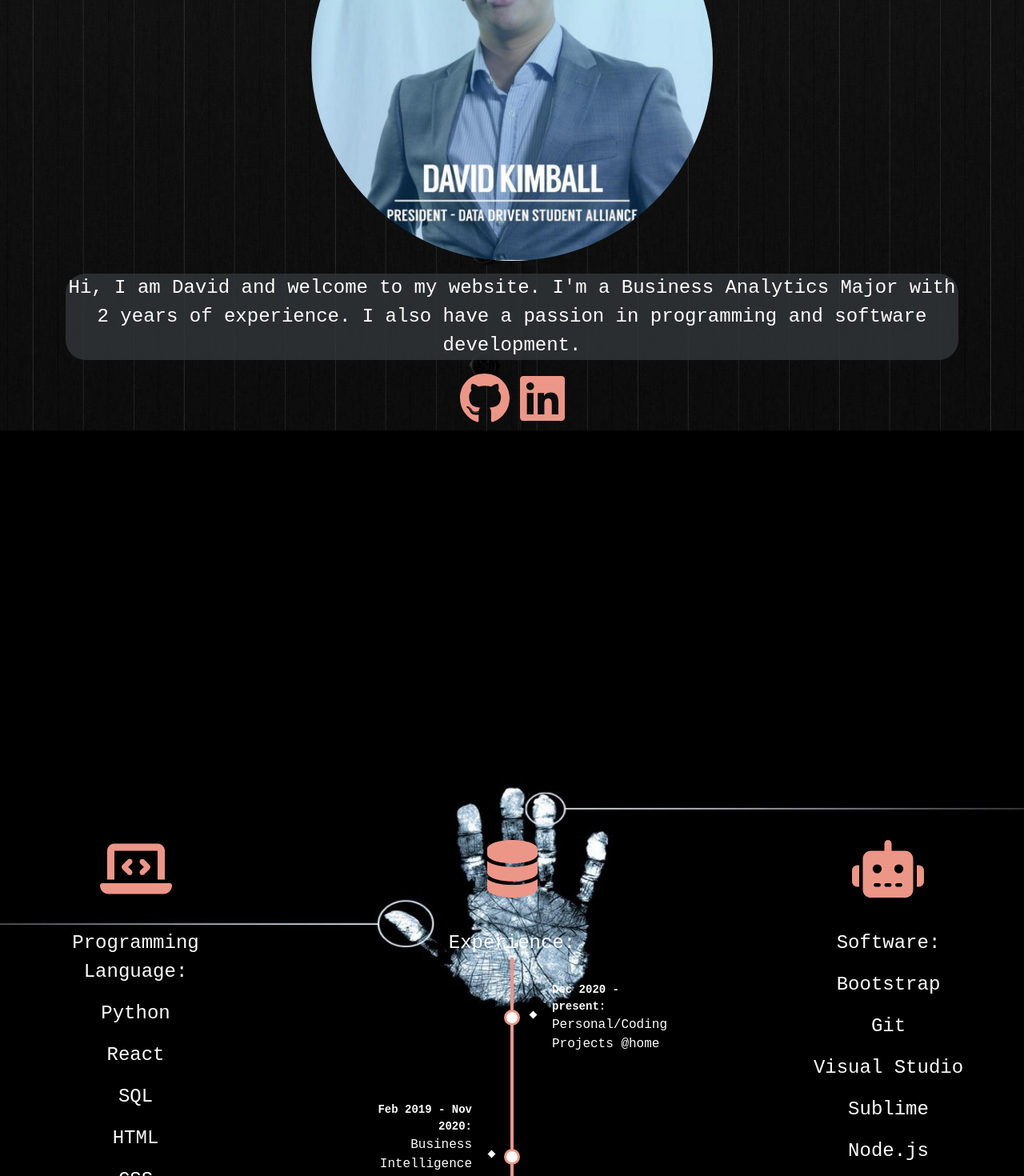
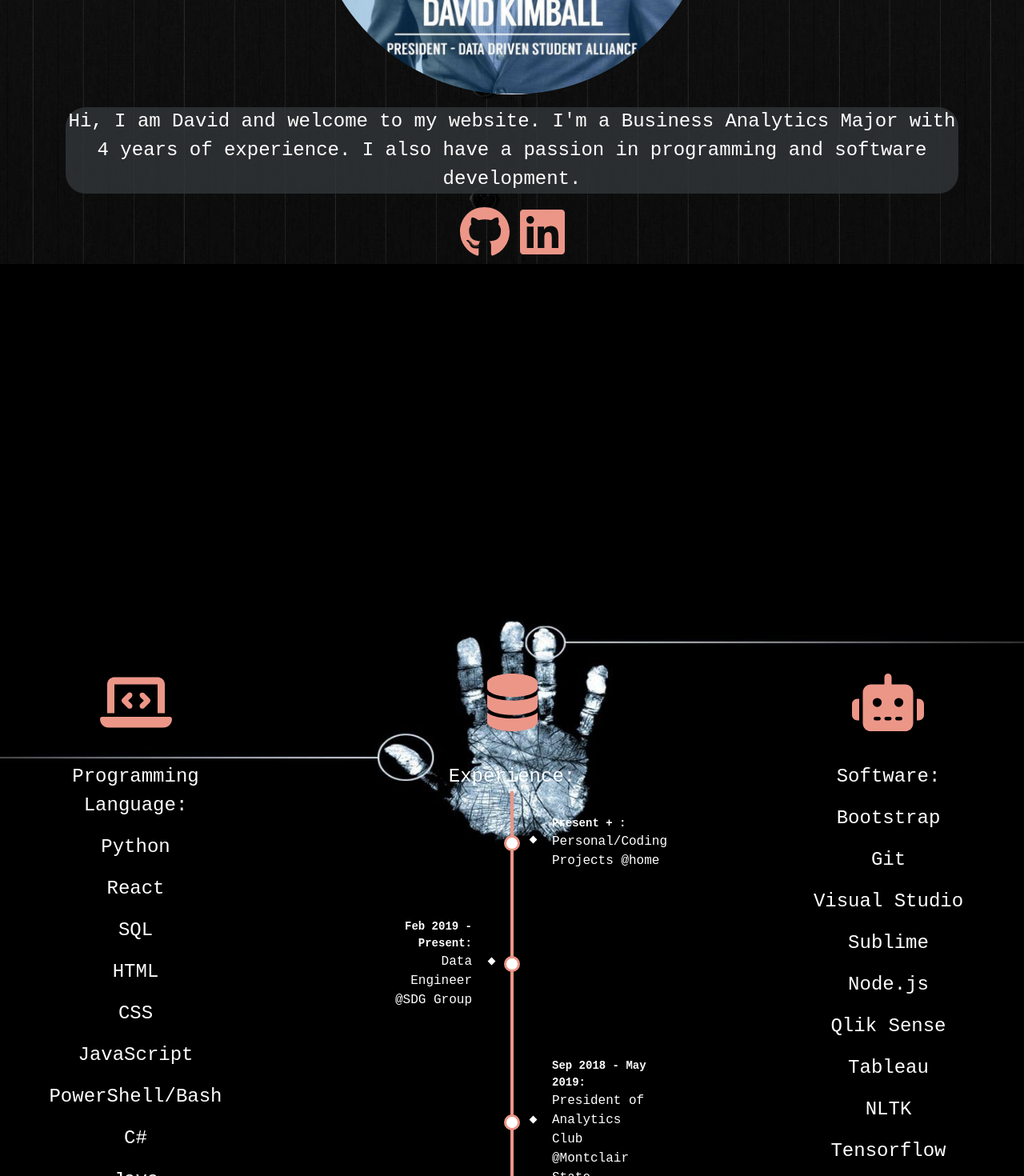
Before and after one commit to dkimb0526/my-web-portfolio, a React (Create React App) app: page / in a window 1280 px wide. Shown: the part 420-1890 px from the top of the page at 80% size. Built offline with nearby package versions, Linux system fonts and the light colour scheme.

Commit message:
remove main navigation/update info

```diff
--- a/src/components/layouts/Layouts.js
+++ b/src/components/layouts/Layouts.js
@@ -1,9 +1,9 @@
-import MainNavigation from "./MainNavigation";
+//import MainNavigation from "./MainNavigation";
 
 function Layout(props) {
   return (
     <div>
-      <MainNavigation />
+      {/* <MainNavigation /> */}
       <main>{props.children}</main>
     </div>
   );
--- a/src/components/layouts/WorkExpData.js
+++ b/src/components/layouts/WorkExpData.js
@@ -1,15 +1,15 @@
 const WorkExpData = [
   {
     text: "Personal/Coding Projects @home",
-    date: "Dec 2020 - present:",
+    date: "Present + :",
     category: {
       tag: "",
       color: "",
     },
   },
   {
-    text: "Business Intelligence consultant @SDG Group",
-    date: "Feb 2019 - Nov 2020:",
+    text: "Data Engineer @SDG Group",
+    date: "Feb 2019 - Present:",
     category: {
       tag: "",
       color: "",
--- a/src/components/pages/pagelayout/IntroOverview.js
+++ b/src/components/pages/pagelayout/IntroOverview.js
@@ -39,7 +39,7 @@ function OverviewIntro() {
               <Col md="auto">
                 <div className={Introclasses.introtext}>
                   Hi, I am David and welcome to my website. I'm a Business
-                  Analytics Major with 2 years of experience. I also have a
+                  Analytics Major with 4 years of experience. I also have a
                   passion in programming and software development.
                 </div>
               </Col>
```
Also changed, not shown: 1 other file (tests, documents, lock files or other folders).
